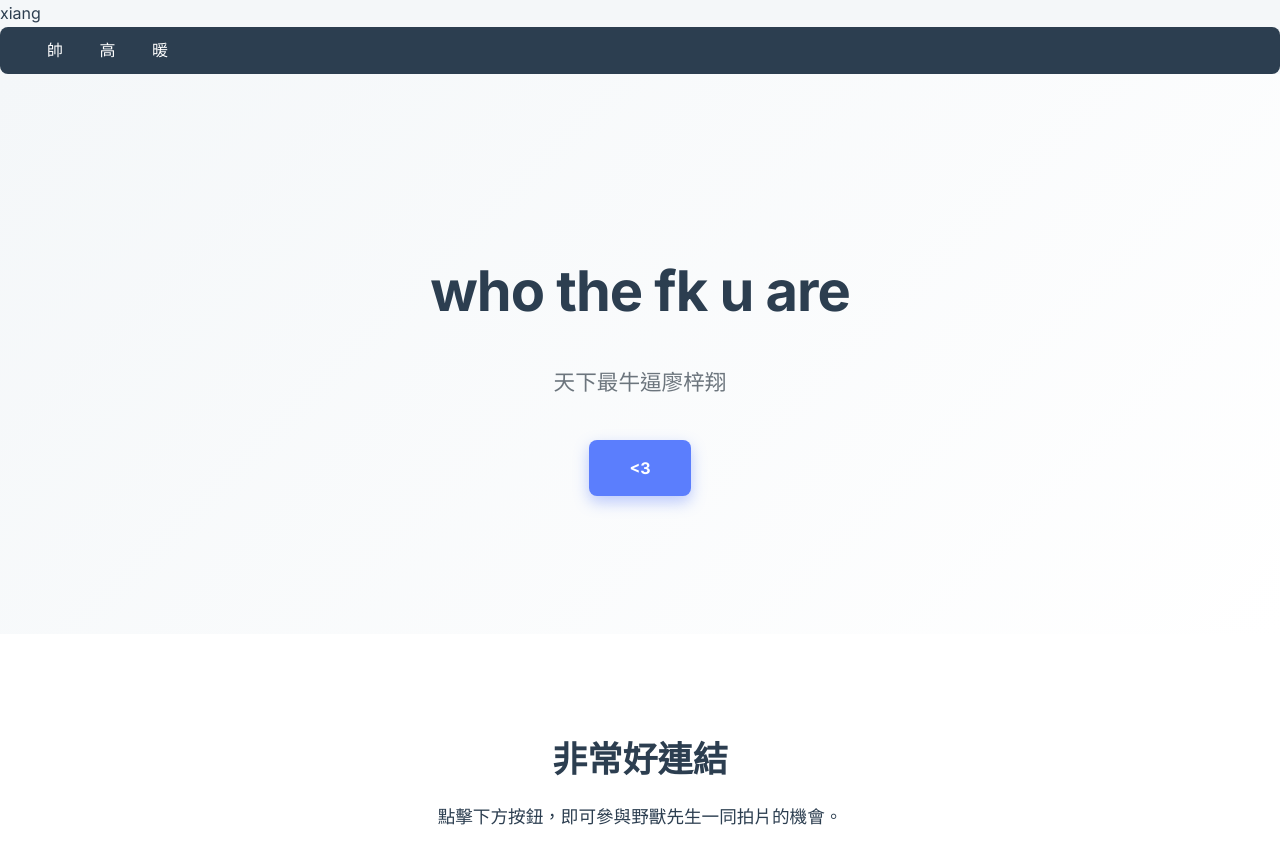
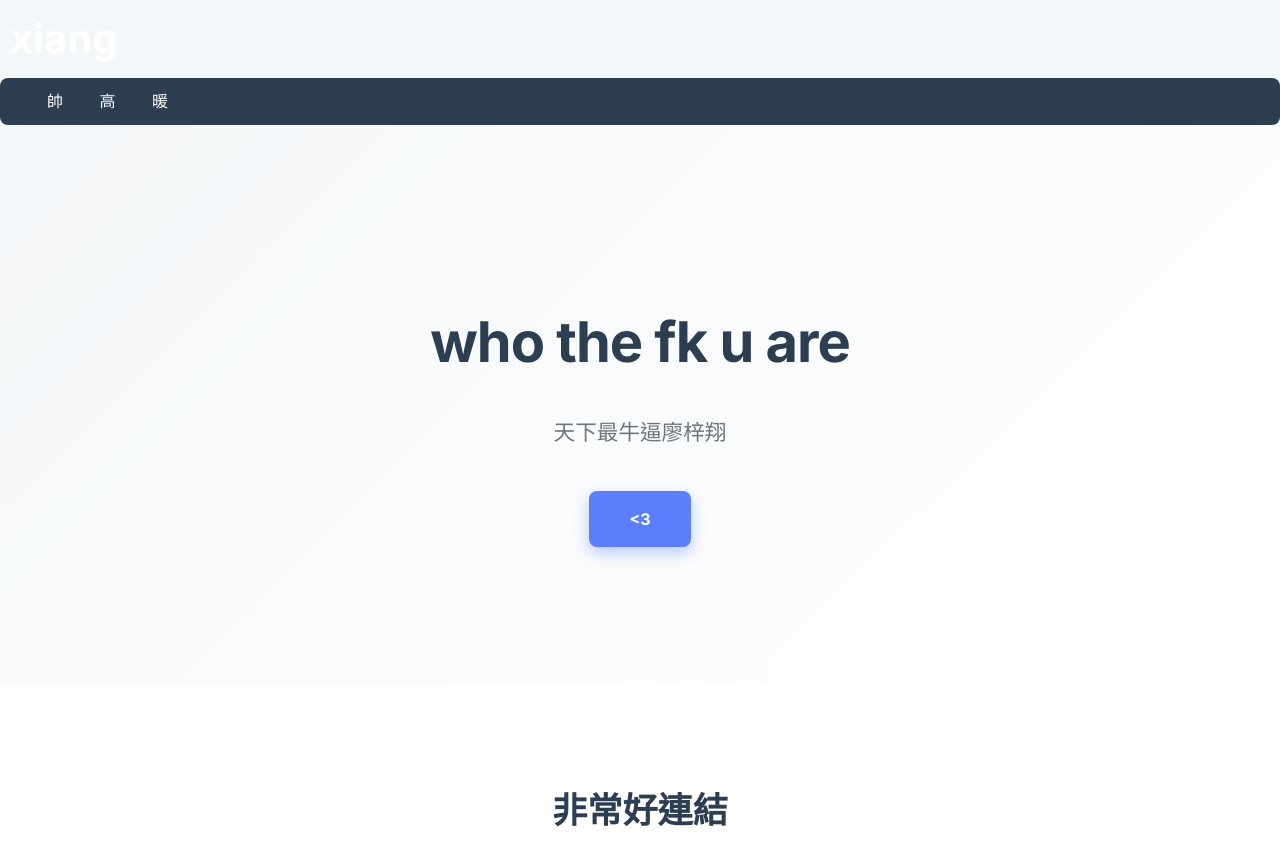
Before and after one commit to xul4y3oo/xiang2008, a plain HTML site: page index.html in a window 1280 px wide. Shown: the top 844 px of the page. Drawn offline with Linux system fonts and the light colour scheme.

Commit message:
Update style.css

```diff
--- a/style.css
+++ b/style.css
@@ -23,7 +23,26 @@ body {
     color: var(--text-dark);
     background-color: var(--background-light);
 }
+.logo {
+    /* --- 1. 修改文字大小 (字號) --- */
+    /* font-size: 1.8rem; <-- 這是V2.0預設值 */
+    font-size: 2.5rem; /* 範例：將字號改大，讓品牌名稱更醒目 */
 
+    /* --- 2. 新增背景底色 --- */
+    background-color: var(#ff6b6b); /* 範例：使用輔助色 (亮紅色 #ff6b6b) 作為底色 */
+
+    /* 設定文字顏色，以確保在深色背景下可見 */
+    color: white;             /* 將文字顏色設為白色 */
+
+    /* 增加內邊距 (Padding)，使背景不會緊貼文字邊緣 */
+    padding: 5px 10px;
+
+    /* 增加圓角，讓視覺更柔和 */
+    border-radius: 5px;
+
+    /* 保持原有的字重和對齊方式 */
+    font-weight: 700;
+}
 /* 導航欄 (Navbar) - 增加黏性和邊緣 */
 /* 導航欄 (Navbar) 樣式 */
 /* ... (保留 .navbar 樣式不動) ... */
```
